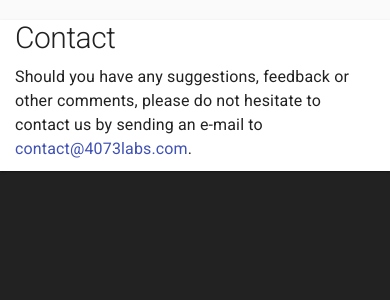
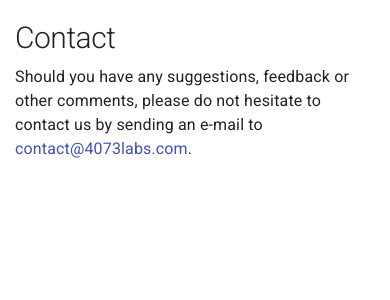
Before and after one commit to borremosch/website, a React (Create React App) app: page /Contact in a window 390 px wide. Shown: the top 300 px of the page. Built offline with nearby package versions, Linux system fonts and the light colour scheme.

Commit message:
css fixes

```diff
--- a/src/App.module.css
+++ b/src/App.module.css
@@ -1,6 +1,12 @@
+.page-container {
+  padding: 20px 0;
+  display: flex;
+  flex-direction: column;
+  align-items: center;
+}
+
 .page {
   max-width: 1000px;
-  margin: 20px auto;
 }
 
 .page-content {
@@ -8,9 +14,15 @@
 }
 
 @media screen and (max-width: 1000px) {
+  .page-container {
+    padding: 0;
+  }
+
   .page {
     margin: 0;
     border-radius: 0 !important;
+    min-height: 100vh;
+    max-width: 100%;
   }
 
   .page-content {
--- a/src/MathsApp/FunctionReference/FunctionReference.module.css
+++ b/src/MathsApp/FunctionReference/FunctionReference.module.css
@@ -34,6 +34,7 @@
   line-height: 1;
   padding: 2px 5px;
   border-radius: 5px;
+  align-self: flex-start;
 }
 
 .accordion {
--- a/src/MathsApp/MathsApp.module.css
+++ b/src/MathsApp/MathsApp.module.css
@@ -34,3 +34,9 @@
 .example .output.error {
   color: #f00;
 }
+
+@media screen and (max-width: 500px) {
+  .example .screen {
+    width: auto;
+  }
+}
```
